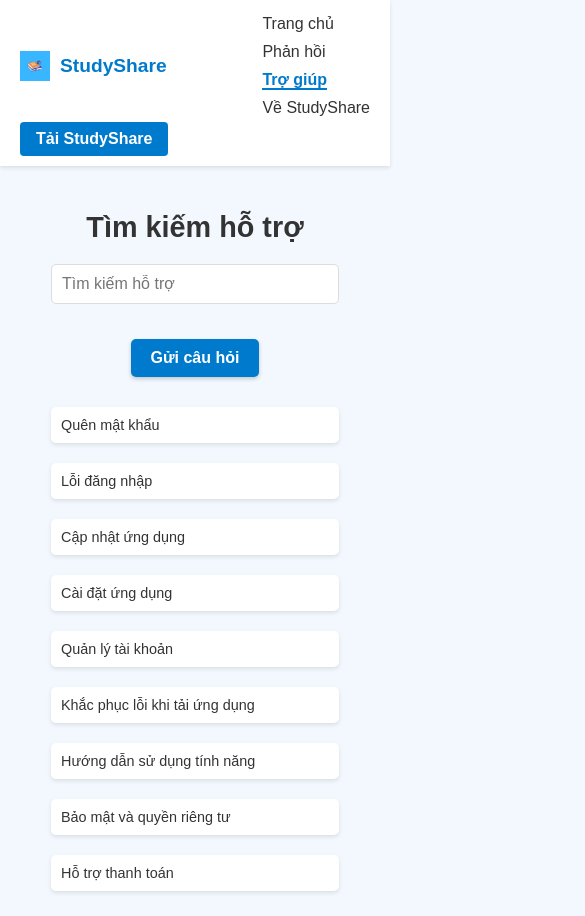
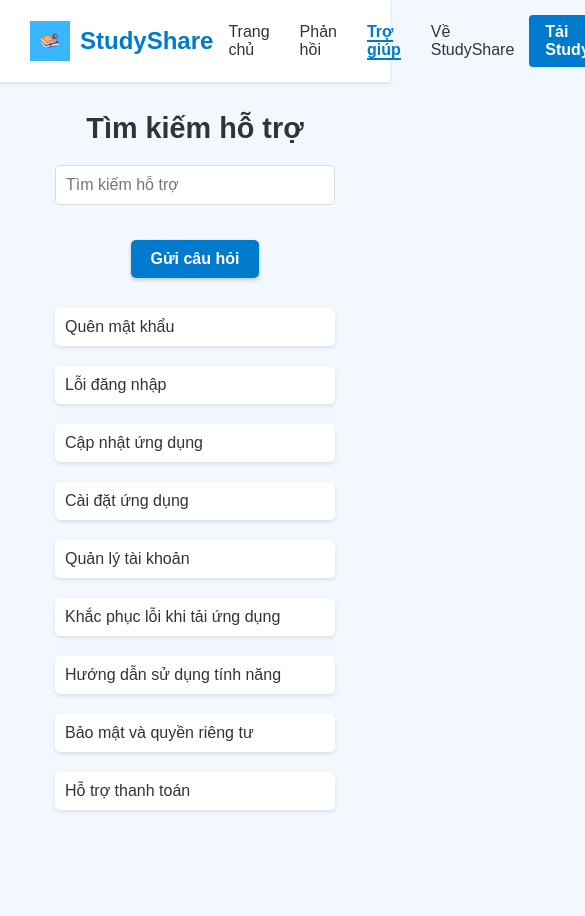
Before and after one commit to png3103/StudyShare, a website: page help.html in a window 390 px wide. Shown: the top 916 px of the page, 585 px wide, since content can reach past the window. After the commit the page ends 844 px from the top, so only its background shows below. Drawn offline with Linux system fonts and the light colour scheme.

Commit message:
Update help.css

```diff
--- a/help.css
+++ b/help.css
@@ -1,4 +1,4 @@
-/* Reset CSS */
+/* General Styling */
 * {
     margin: 0;
     padding: 0;
@@ -83,7 +83,7 @@ body {
 .support-section {
     text-align: center;
     margin-top: 30px;
-    padding: 20px;
+    padding: 0 20px;
 }
 
 .support-section h2 {
@@ -259,54 +259,3 @@ form button:hover {
 .close-button:hover {
     color: #333;
 }
-
-/* Responsive Styling */
-
-/* For devices <=768px (general iPhone sizes) */
-@media (max-width: 768px) {
-    .navbar {
-        flex-wrap: wrap;
-        padding: 10px 20px;
-    }
-
-    .app-logo {
-        width: 30px;
-        height: 30px;
-    }
-
-    .logo {
-        font-size: 1.2em;
-    }
-
-    .navbar ul {
-        flex-direction: column;
-        align-items: flex-start;
-    }
-
-    .navbar ul li {
-        margin: 5px 0;
-    }
-
-    .support-section {
-        padding: 15px;
-    }
-
-    .faq-item {
-        font-size: 0.9em;
-    }
-}
-
-/* For very small devices (e.g., iPhone SE) */
-@media (max-width: 375px) {
-    .faq-item {
-        padding: 8px;
-    }
-
-    .faq-content {
-        font-size: 0.9em;
-    }
-
-    .modal-content {
-        font-size: 0.85em;
-    }
-}
```
